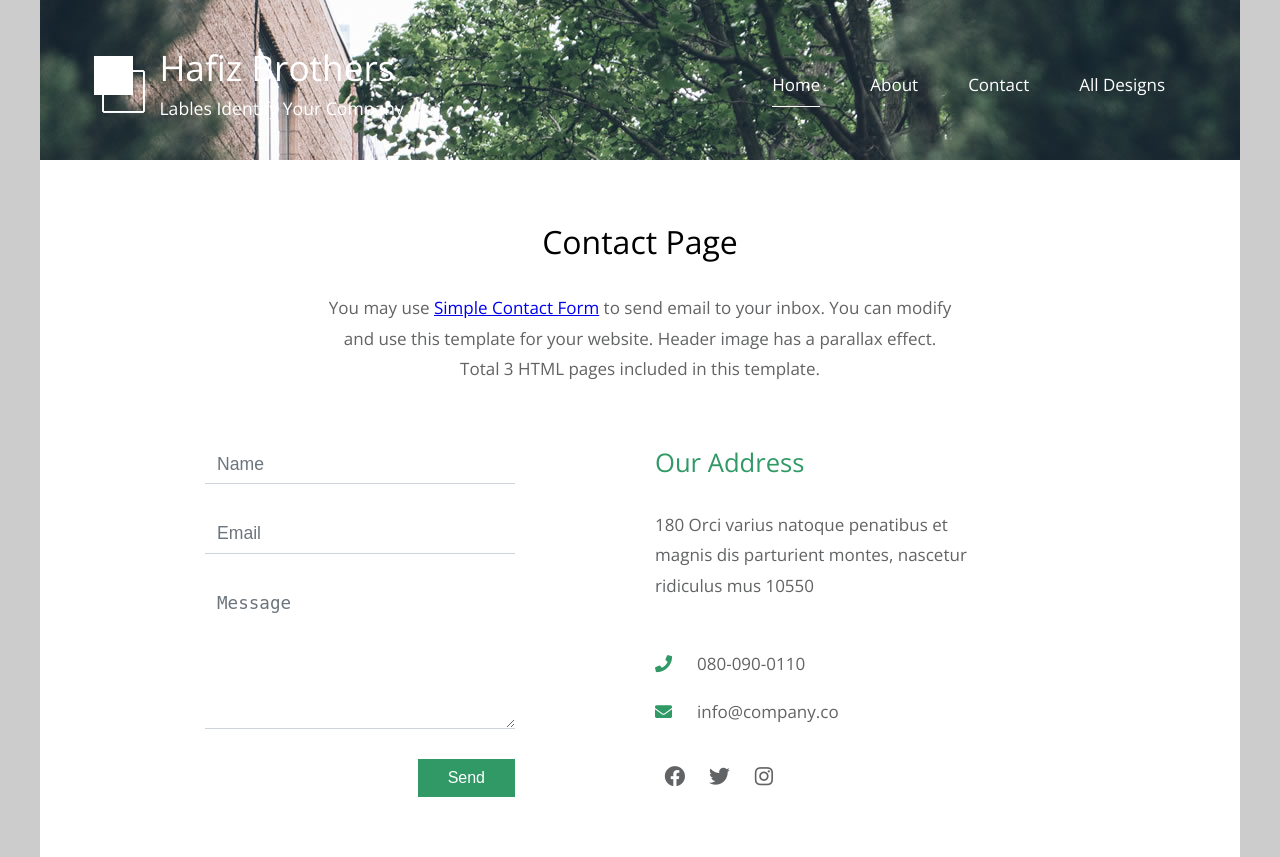
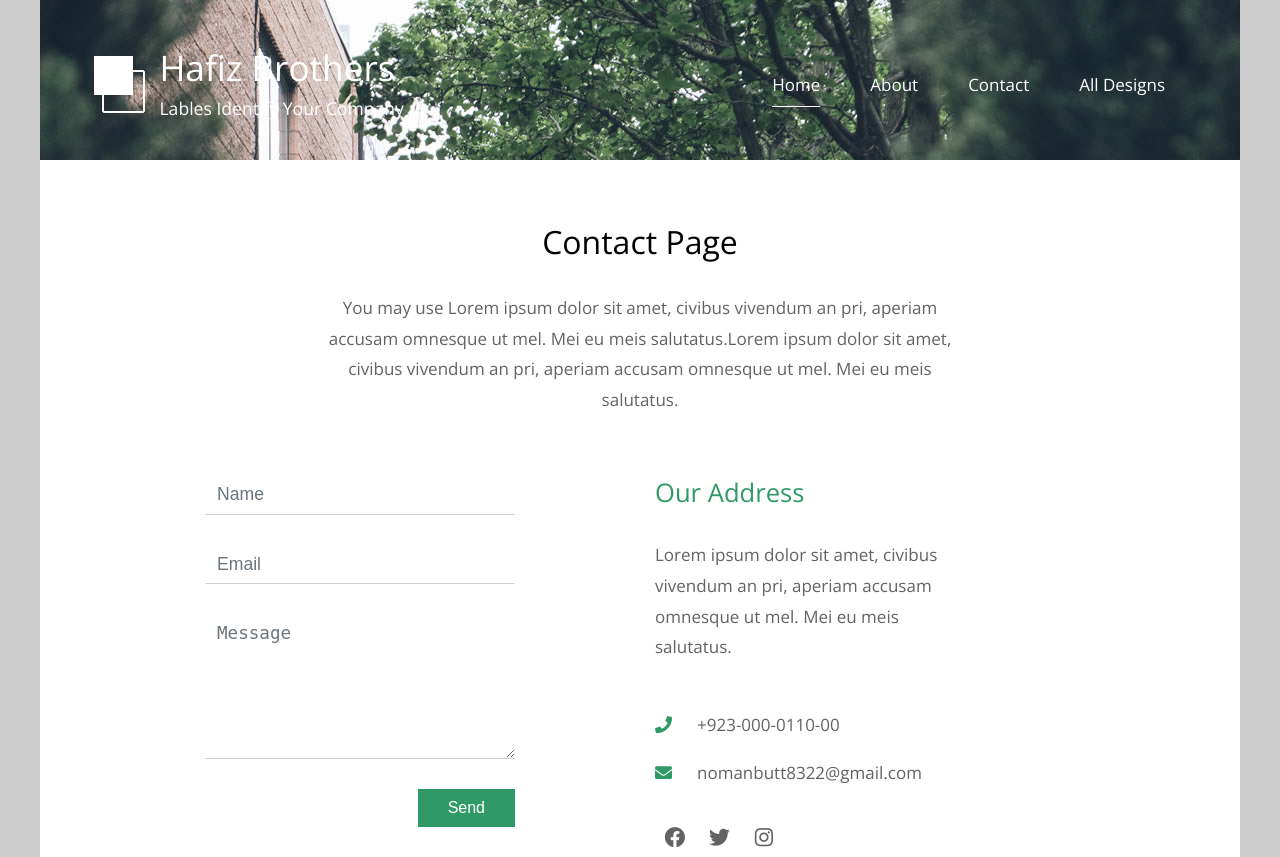
Before and after one commit to NomanHameed/hafiz, a Django app: page /contact/ in a window 1280 px wide. Shown: the top 857 px of the page. Run offline with Django 3.2, Linux system fonts and the light colour scheme; some libraries are stand-ins or nearby versions.

Commit message:
update all links

```diff
--- a/hafiz/views.py
+++ b/hafiz/views.py
@@ -52,5 +52,7 @@ def detail(request, id):
     if id:
         obj = Product.objects.filter(id=id)
         obj = list(obj.values('id','name','description','code','image'))
-        context = {'data': obj[0]}
-        return render(request,template_name, context)
+        obj_all = Product.objects.all().order_by('-id')[:4]
+        obj_all = list(obj_all.values('id','name','description','image', 'code'))
+        # obj_all = Paginator(obj_all, 8)
+        return render(request,template_name, {'single_data': obj[0], 'data': obj_all})
--- a/templates/base.html
+++ b/templates/base.html
@@ -50,7 +50,7 @@
 
 
         <footer class="tm-footer text-center">
-                    <p>Copyright &copy; 2020 Simple House
+                    <p>Copyright &copy; 2020 Hafiz Brothers
 
                     | Design: <a rel="nofollow" href="http://websoul.net">Websoul</a></p>
         </footer>
--- a/templates/contact.html
+++ b/templates/contact.html
@@ -7,7 +7,7 @@
 		<main>
 			<header class="row tm-welcome-section">
 				<h2 class="col-12 text-center tm-section-title">Contact Page</h2>
-				<p class="col-12 text-center">You may use <a rel="nofollow" href="https://www.ltcclock.com/downloads/simple-contact-form/" target="_blank">Simple Contact Form</a> to send email to your inbox. You can modify and use this template for your website. Header image has a parallax effect. Total 3 HTML pages included in this template.</p>
+				<p class="col-12 text-center">You may use Lorem ipsum dolor sit amet, civibus vivendum an pri, aperiam accusam omnesque ut mel. Mei eu meis salutatus.Lorem ipsum dolor sit amet, civibus vivendum an pri, aperiam accusam omnesque ut mel. Mei eu meis salutatus.</p>
 			</header>
 
 			<div class="tm-container-inner-2 tm-contact-section">
@@ -37,16 +37,16 @@
 						<div class="tm-address-box">
 							<h4 class="tm-info-title tm-text-success">Our Address</h4>
 							<address>
-								180 Orci varius natoque penatibus et magnis dis parturient montes, nascetur ridiculus mus 10550
+Lorem ipsum dolor sit amet, civibus vivendum an pri, aperiam accusam omnesque ut mel. Mei eu meis salutatus.
 							</address>
 							<a href="tel:080-090-0110" class="tm-contact-link">
-								<i class="fas fa-phone tm-contact-icon"></i>080-090-0110
+								<i class="fas fa-phone tm-contact-icon"></i>+923-000-0110-00
 							</a>
-							<a href="mailto:info@company.co" class="tm-contact-link">
-								<i class="fas fa-envelope tm-contact-icon"></i>info@company.co
+							<a href="mailto:nomanbutt8322@gmail.com" class="tm-contact-link">
+								<i class="fas fa-envelope tm-contact-icon"></i>nomanbutt8322@gmail.com
 							</a>
 							<div class="tm-contact-social">
-								<a href="https://fb.com/templatemo" class="tm-social-link"><i class="fab fa-facebook tm-social-icon"></i></a>
+								<a href="https://fb.com/" class="tm-social-link"><i class="fab fa-facebook tm-social-icon"></i></a>
 								<a href="#" class="tm-social-link"><i class="fab fa-twitter tm-social-icon"></i></a>
 								<a href="#" class="tm-social-link"><i class="fab fa-instagram tm-social-icon"></i></a>
 							</div>
@@ -75,7 +75,7 @@
 					<!-- FAQ -->
 					<div class="col-12 tm-faq">
 						<h2 class="text-center tm-section-title">FAQs</h2>
-						<p class="text-center">This section comes with Accordion tabs for different questions and answers about Simple House HTML CSS template. Thank you. #666</p>
+						<p class="text-center"> Duis blandit purus vel nenenatis rutrum. Pellentesque pellentesque tindicunt lorem, ac egestas massa sollicitudin vel. Nam scelerisque vulputate quam/p>
 						<div class="tm-accordion">
 							<button class="accordion">1. Fusce eu lorem et dui #09C maximus varius?</button>
 							<div class="panel">
@@ -89,7 +89,7 @@
 
 							<button class="accordion">3. Can I redistribute this template as a ZIP file?</button>
 							<div class="panel">
-							  <p>Redistributing this template as a downloadable ZIP file on any template collection site is strictly prohibited. You will need to <a href="https://templatemo.com/contact">contact TemplateMo</a> for additional permissions about our templates. Thank you.</p>
+							  <p>Redistributing this template as a downloadable ZIP file on any template collection site is strictly prohibited. You will need to <a href="#">contact TemplateMo</a> for additional permissions about our templates. Thank you.</p>
 							</div>
 
 							<button class="accordion">4. Ut ac erat sit amet neque efficitur faucibus et in lectus?</button>
--- a/templates/index.html
+++ b/templates/index.html
@@ -35,8 +35,8 @@
 					<div class="col-md-6">
 						<div class="tm-description-box">
 							<h4 class="tm-gallery-title">Maecenas nulla neque</h4>
-							<p class="tm-mb-45">Redistributing this template as a downloadable ZIP file on any template collection site is strictly prohibited. You will need to <a rel="nofollow" href="https://templatemo.com/contact">talk to us</a> for additional permissions about our templates. Thank you.</p>
-							<a href="about.html" class="tm-btn tm-btn-default tm-right">Read More</a>
+							<p class="tm-mb-45">Lorem ipsum dolor sit amet, civibus vivendum an pri, aperiam accusam omnesque ut mel. Mei eu meis salutatus.Lorem ipsum dolor sit amet, civibus vivendum an pri, aperiam accusam omnesque ut mel. Mei eu meis salutatus.</p>
+						<!--<a href="about.html" class="tm-btn tm-btn-default tm-right">Read More</a> -->
 						</div>
 					</div>
 				</div>
```
Also changed, not shown: templates/about.html (+4 -5 lines), templates/detail.html (+27 -4 lines).
